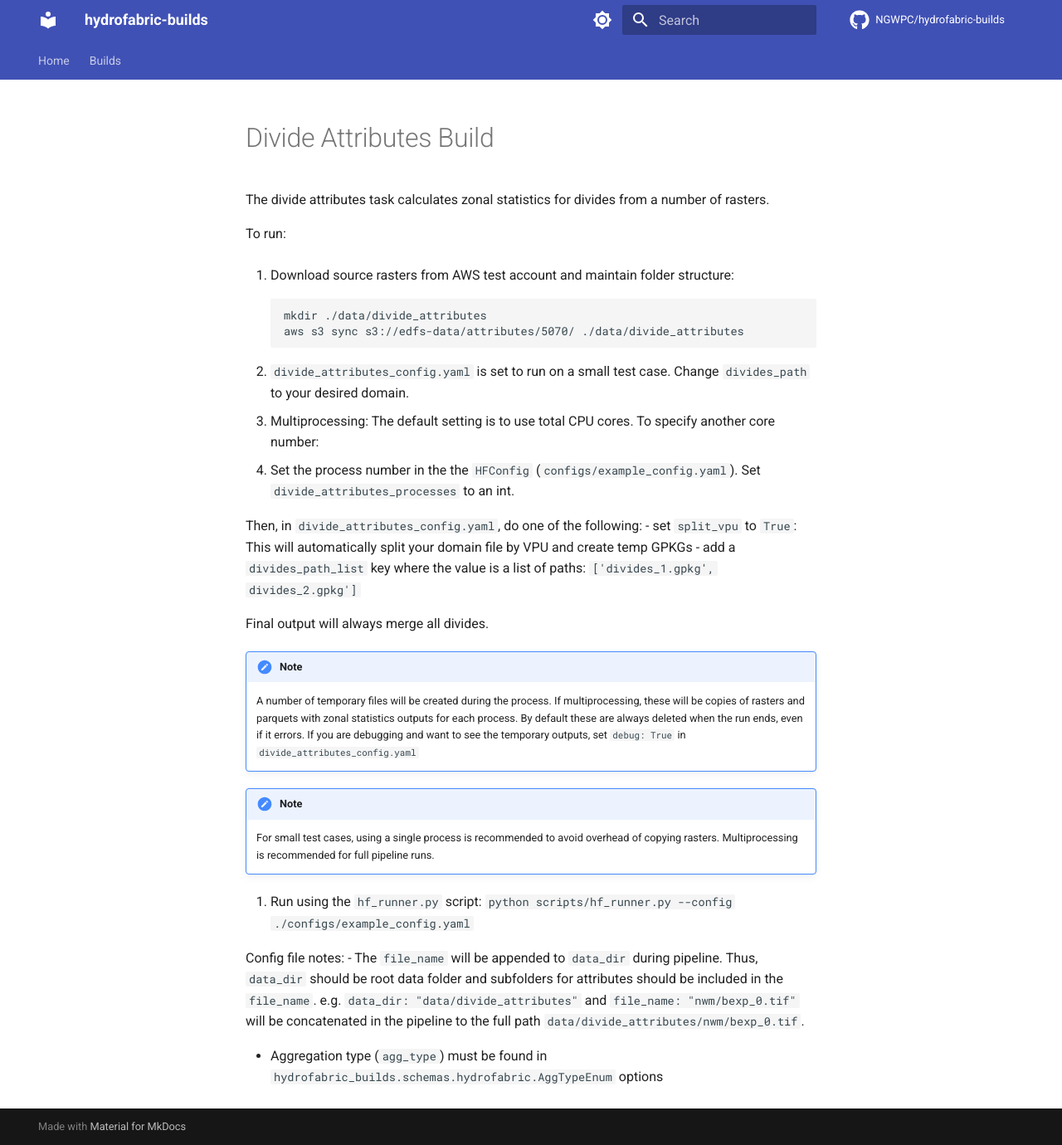
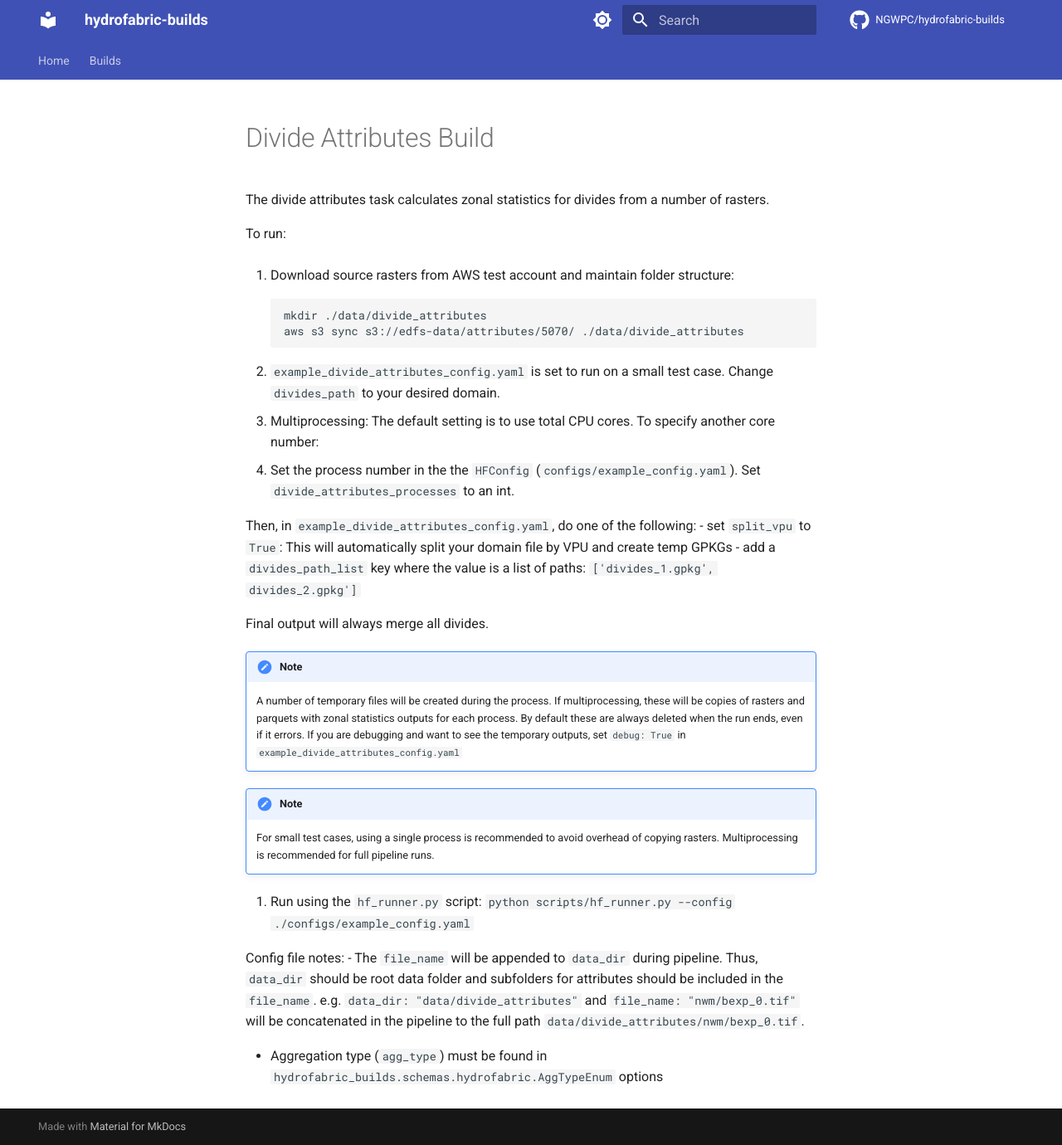
Before and after one commit to NGWPC/nhf-builds, an MkDocs documentation site: the page built from docs/builds/divide_attributes.md, in a window 1280 px wide and 1380 px high. Shown: the whole window at 83% size. Built offline with MkDocs 1.6.1 and Material for MkDocs 9.7.7, drawn with Linux system fonts in a browser that asks for light colours; comment, search, counter and statistics services are not loaded.

Commit message:
renaming .yaml to include `example_`

````diff
--- a/docs/builds/divide_attributes.md
+++ b/docs/builds/divide_attributes.md
@@ -10,20 +10,20 @@ mkdir ./data/divide_attributes
 aws s3 sync s3://edfs-data/attributes/5070/ ./data/divide_attributes
 ```
 
-2. `divide_attributes_config.yaml` is set to run on a small test case. Change `divides_path` to your desired domain.
+2. `example_divide_attributes_config.yaml` is set to run on a small test case. Change `divides_path` to your desired domain.
 
 3. Multiprocessing:
 The default setting is to use total CPU cores. To specify another core number:
 - Set the process number in the the `HFConfig` (`configs/example_config.yaml`). Set `divide_attributes_processes` to an int.
 
-Then, in `divide_attributes_config.yaml`, do one of the following:
+Then, in `example_divide_attributes_config.yaml`, do one of the following:
 - set `split_vpu` to `True`: This will automatically split your domain file by VPU and create temp GPKGs
 - add a `divides_path_list` key where the value is a list of paths: `['divides_1.gpkg', divides_2.gpkg']`
 
 Final output will always merge all divides.
 
 !!! note
-    A number of temporary files will be created during the process. If multiprocessing, these will be copies of rasters and parquets with zonal statistics outputs for each process. By default these are always deleted when the run ends, even if it errors. If you are debugging and want to see the temporary outputs, set `debug: True` in `divide_attributes_config.yaml`
+    A number of temporary files will be created during the process. If multiprocessing, these will be copies of rasters and parquets with zonal statistics outputs for each process. By default these are always deleted when the run ends, even if it errors. If you are debugging and want to see the temporary outputs, set `debug: True` in `example_divide_attributes_config.yaml`
 
 !!! note
     For small test cases, using a single process is recommended to avoid overhead of copying rasters. Multiprocessing is recommended for full pipeline runs.
````
